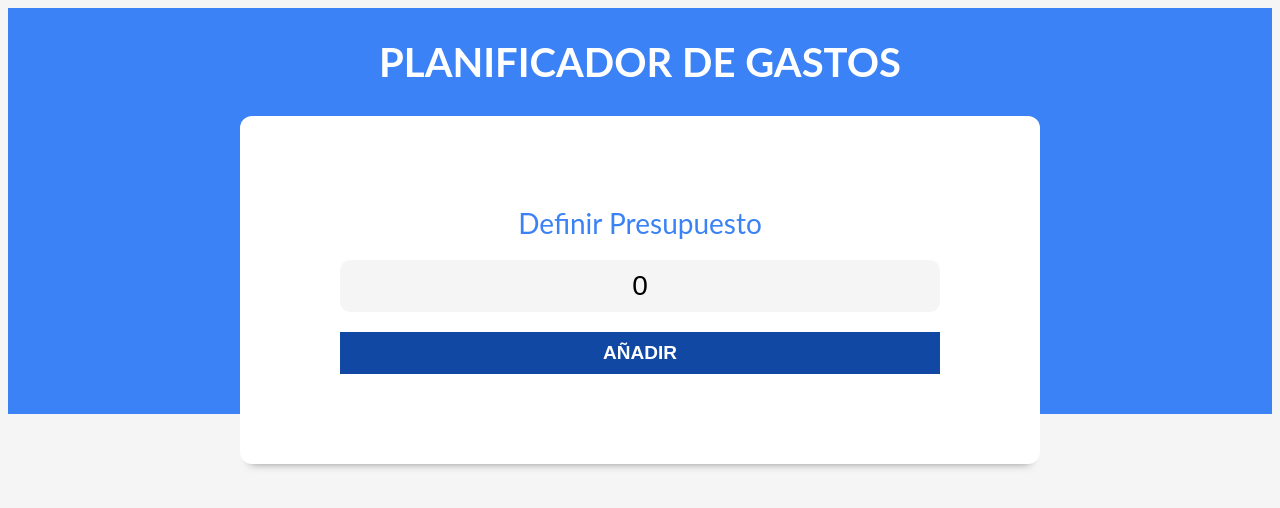
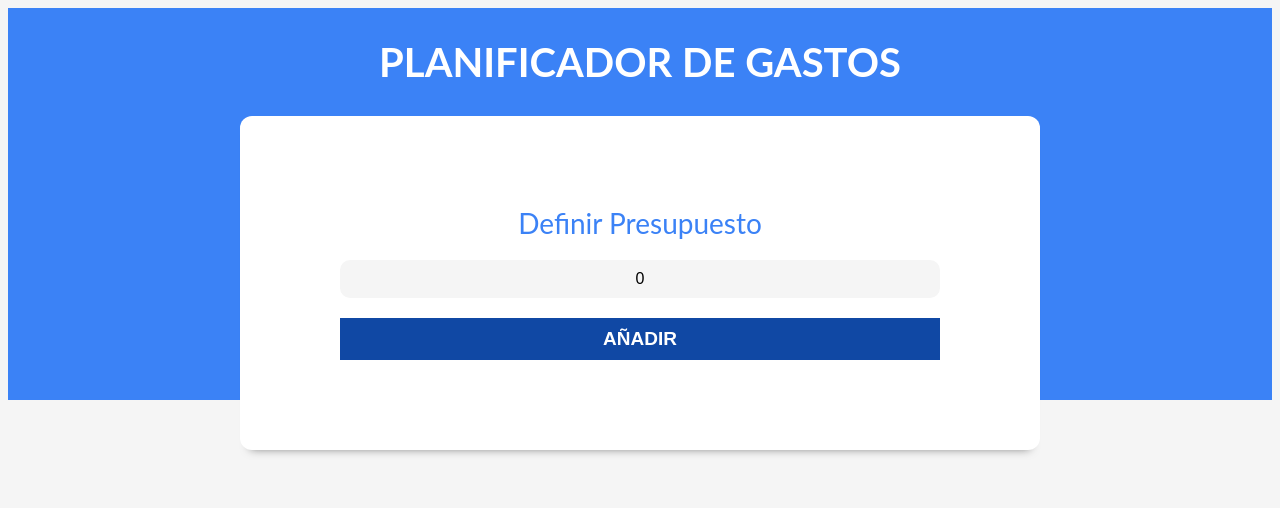
Before and after one commit to Gothman240/control-gastos, a React (Vite) app: page / in a window 1280 px wide. Shown: the top 508 px of the page. Built offline with nearby package versions, Linux system fonts and the light colour scheme.

Commit message:
modificando estilos

```diff
--- a/src/index.css
+++ b/src/index.css
@@ -183,7 +183,6 @@ header h1 {
 }
 .formulario input[type="text"].nuevo-presupuesto,
 .formulario input[type="number"].nuevo-presupuesto {
-    font-size: 2.8rem;
     text-align: center;
 }
 
```
